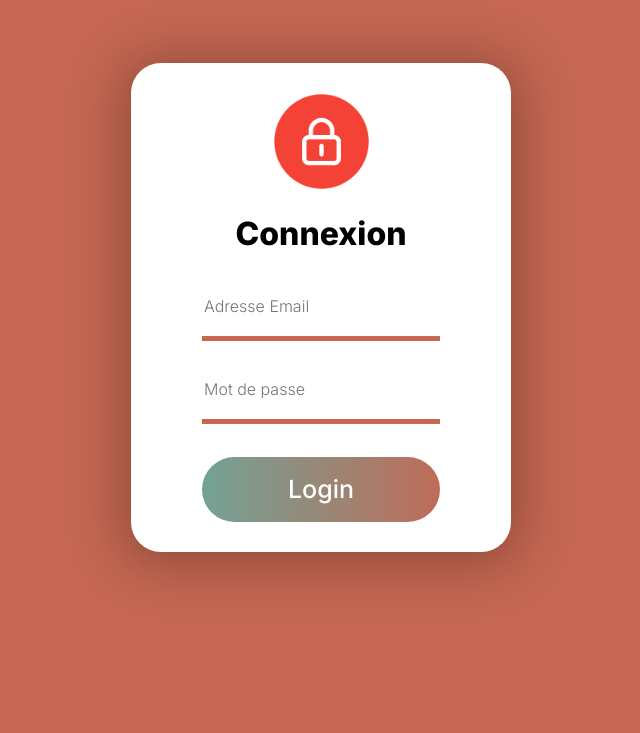
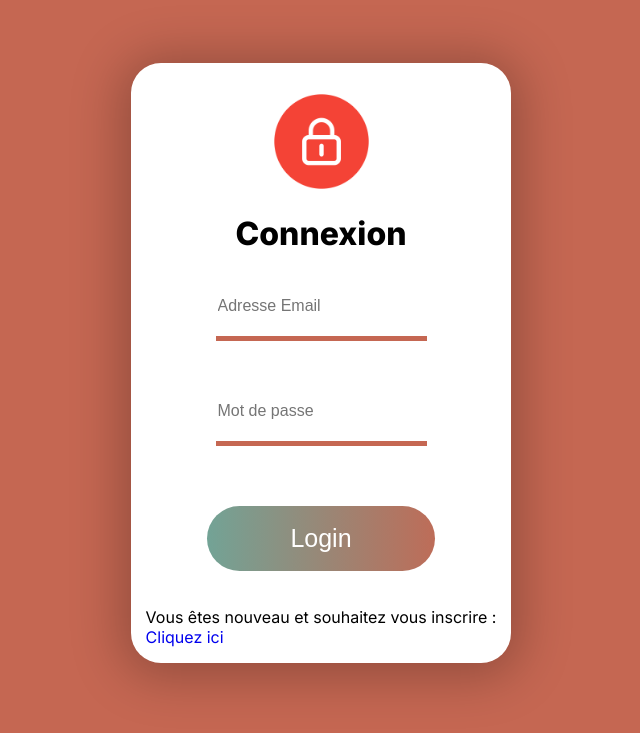
Before and after one commit to Joris-tmaker/SLAM-APP, a PHP site: page /View/connexion.php in a window 1280 px wide. Shown: the top 733 px of the page, without its empty margins (319-959 px from the left). Run offline with PHP 8.4, Linux system fonts and the light colour scheme.

Commit message:
Modif projet compte rendu mvc + connexion + inscription

```diff
--- a/Model/config.php
+++ b/Model/bdd.php
@@ -1,5 +1,4 @@
 <?php
-
 
 $host = 'localhost';
 $bdname = 'compterendu';
@@ -15,7 +14,6 @@ $options = [
     PDO::ATTR_EMULATE_PREPARES => false,
 ];
 
-
 try {
     $connexion = new PDO($database, $user, $mdp, $options);
 } catch (Exception $e) {
--- a/Model/logout.php
+++ b/Model/logout.php
@@ -6,5 +6,5 @@ session_start();
 session_destroy();
 
 // Rediriger vers la page de connexion
-header("Location: ../View/connexion.php");
+header("Location: ../index.php");
 exit();
--- a/View/connexion.php
+++ b/View/connexion.php
@@ -1,4 +1,4 @@
-<?php session_start();?>
+<?php session_start(); ?>
 
 <!DOCTYPE html>
 <html>
@@ -13,10 +13,12 @@
     <form method="post" action="../Model/connexion.php">
         <input class="user" placeholder="Adresse Email" type="email" id="email" name="email" required><br><br>
 
-        <input class="pass" placeholder="Mot de passe" type="password" id="mot_de_passe" name="mot_de_passe" required><br><br>
+        <input class="pass" placeholder="Mot de passe" type="password" id="mot_de_passe" name="mot_de_passe"
+               required><br><br>
 
         <input class="btn" type="submit" name="submit" value="Login">
     </form>
+    <p>Vous êtes nouveau et souhaitez vous inscrire : <br> <a href="inscription.php">Cliquez ici</a></p>
 </div>
 </body>
 </html>
--- a/View/formulaire_gestion.php
+++ b/View/formulaire_gestion.php
@@ -5,7 +5,7 @@
     <!-- Inclure les fichiers CSS de Bootstrap -->
     <link rel="stylesheet" href="https://maxcdn.bootstrapcdn.com/bootstrap/4.5.2/css/bootstrap.min.css">
     <!-- Lier votre fichier CSS personnel -->
-    <link rel="stylesheet" href="../assets/style-formulaire.css">
+    <link rel="stylesheet" href="../assets/form-gestion.css">
 </head>
 <body>
     <div class="container">
--- a/View/index.php
+++ b/View/homepage.php
@@ -7,6 +7,7 @@
 </head>
 <body>
     <h2>Bienvenue sur la page d'accueil</h2>
+    <a href="formulaire_gestion.php">Accéder au formulaire de gestion</a>
     <form method="post" action="../Model/logout.php">
         <input type="submit" value="logout">
     </form>
--- a/View/inscription.php
+++ b/View/inscription.php
@@ -21,6 +21,8 @@
 
         <input class="pass" placeholder="Mot de passe" type="password" id="mot_de_passe" name="mot_de_passe" required><br><br>
 
+        <input class="pass" placeholder="Role" type="text" id="role" name="role" required><br><br>
+
         <input class="btn" type="submit" value="S'inscrire">
     </form>
 </div>
--- a/assets/style.css
+++ b/assets/style.css
@@ -7,6 +7,7 @@
 
 body {
     background-color: #C56752;
+    font-family: 'Inter';
 }
 
 .main {
@@ -26,6 +27,15 @@ body {
     align-items: center;
 }
 
+form {
+    display: flex;
+    flex-direction: column;
+    justify-content: center;
+    align-items: center;
+
+    width: 60%;
+}
+
 .locker {
     width: 103px;
     margin-top: 7%;
@@ -36,7 +46,6 @@ h1 {
     height: 40px;
     text-align: center;
 
-    font-family: 'Inter';
     font-style: normal;
     font-weight: 800;
     font-size: 32px;
@@ -52,7 +61,6 @@ h1 {
     width: auto;
     height: 65px;
     border-bottom: 5px solid #C56752;
-    font-family: 'Inter';
     font-style: normal;
     font-weight: 300;
     font-size: 16px;
@@ -67,7 +75,6 @@ h1 {
     width: auto;
     height: 65px;
     border-bottom: 5px solid #C56752;
-    font-family: 'Inter';
     font-style: normal;
     font-weight: 300;
     font-size: 16px;
@@ -82,10 +89,10 @@ h1 {
     width: 100%;
     height: 65px;
     padding: 5%;
-    margin: 15px auto 30px auto;
+    margin-bottom: 20px;
+    margin-top: 20px;
     background: linear-gradient(269.88deg, #C56752 -10.17%, #5BB4A9 131.3%, rgba(217, 217, 217, 0) 131.3%);
     border-radius: 50px;
-    font-family: 'Inter';
     font-style: normal;
     font-weight: 500;
     font-size: 25px;
```
Also changed, not shown: Model/connexion.php (+6 -3 lines), Model/index.php (deleted, +0 -10 lines), Model/inscription.php (+11 -5 lines), index.php (added, +10 -0 lines), Controller/AdminController.php (added), Controller/DelegueController.php (added), Controller/ResponsableController.php (added), Controller/VisiteurController.php (added), Controller/index.php (deleted), assets/form-gestion.css (renamed from assets/style-formulaire.css).
